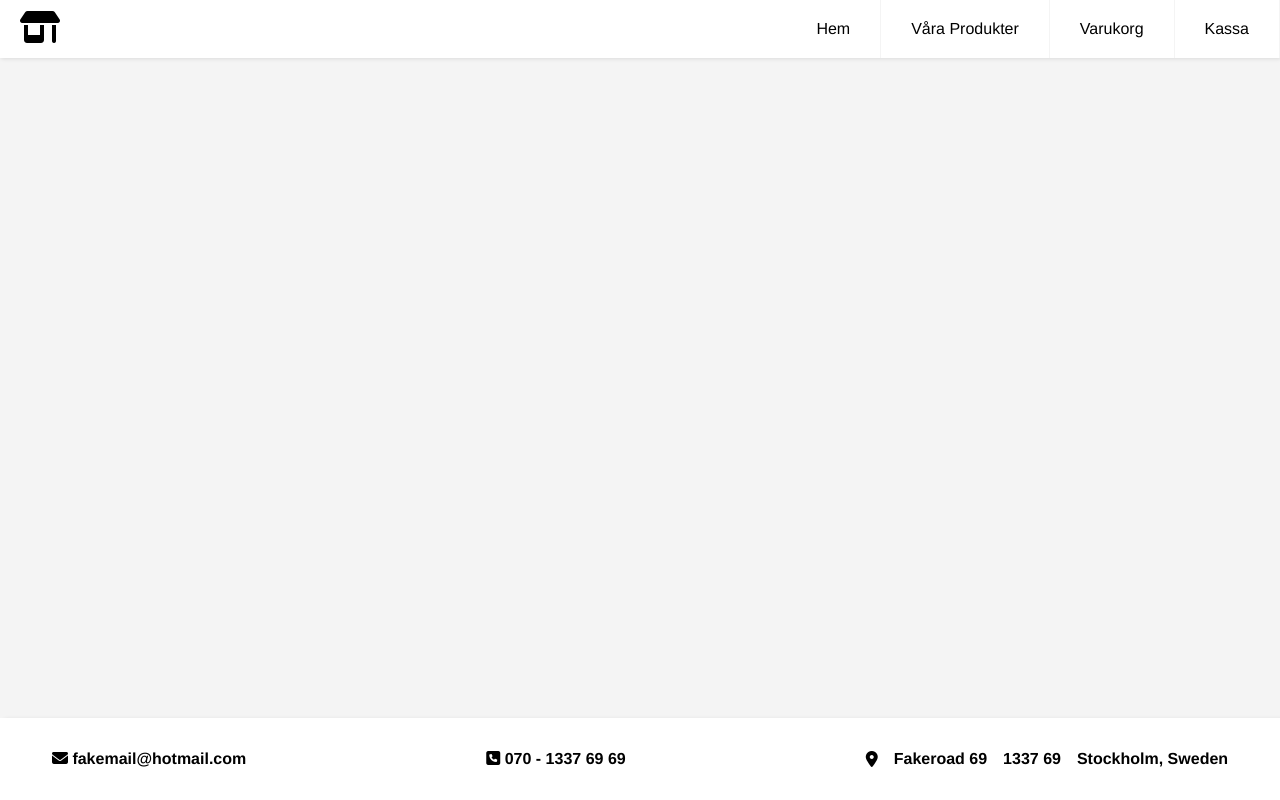
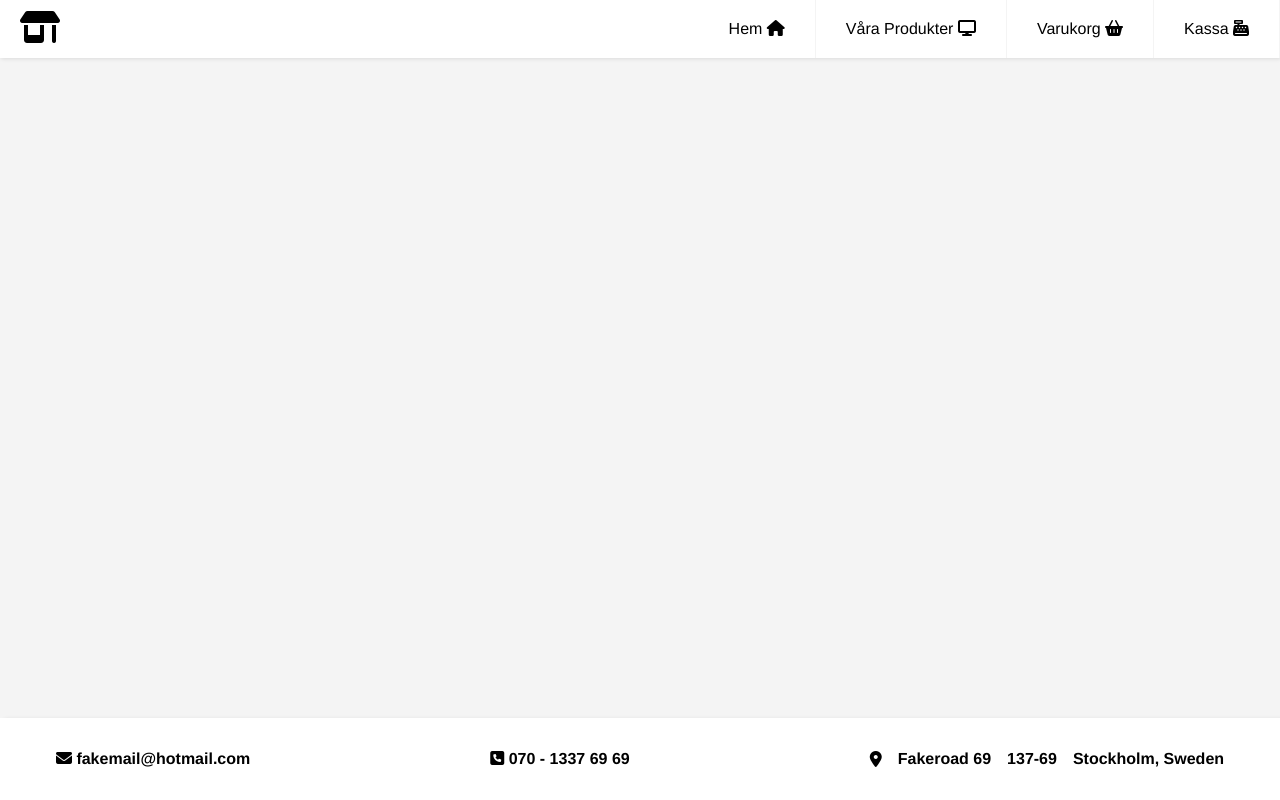
Before and after one commit to NicklasSoderlund/Webshop-gruppprojekt, a website built with Parcel: page src/kassa.html in a window 1280 px wide. Built offline with nearby package versions, Linux system fonts and the light colour scheme.

Commit message:
quick fix

```diff
--- a/src/kassa.html
+++ b/src/kassa.html
@@ -20,10 +20,24 @@
         ><span class="navicon"></span
       ></label>
       <ul class="menu">
-        <li><a href="index.html">Hem</a></li>
-        <li><a href="produkter.html">Våra Produkter</a></li>
-        <li><a href="varukorg.html">Varukorg</a></li>
-        <li><a href="kassa.html">Kassa</a></li>
+        <li>
+          <a href="index.html">Hem <i class="fa-solid fa-house"></i></a>
+        </li>
+        <li>
+          <a href="produkter.html"
+            >Våra Produkter <i class="fa-solid fa-display"></i
+          ></a>
+        </li>
+        <li>
+          <a href="varukorg.html"
+            >Varukorg <i class="fa-solid fa-basket-shopping"></i
+          ></a>
+        </li>
+        <li>
+          <a href="kassa.html"
+            >Kassa <i class="fa-solid fa-cash-register"></i
+          ></a>
+        </li>
       </ul>
     </header>
 
@@ -41,7 +55,7 @@
       <div id="footer__adress">
         <i class="fa-solid fa-location-dot"></i>
         <span>Fakeroad 69</span>
-        <span>1337 69</span>
+        <span id="middlespan">137-69</span>
         <span>Stockholm, Sweden</span>
       </div>
     </footer>
```
Also changed, not shown: src/produkter.html (+19 -5 lines), src/varukorg.html (+19 -5 lines).
